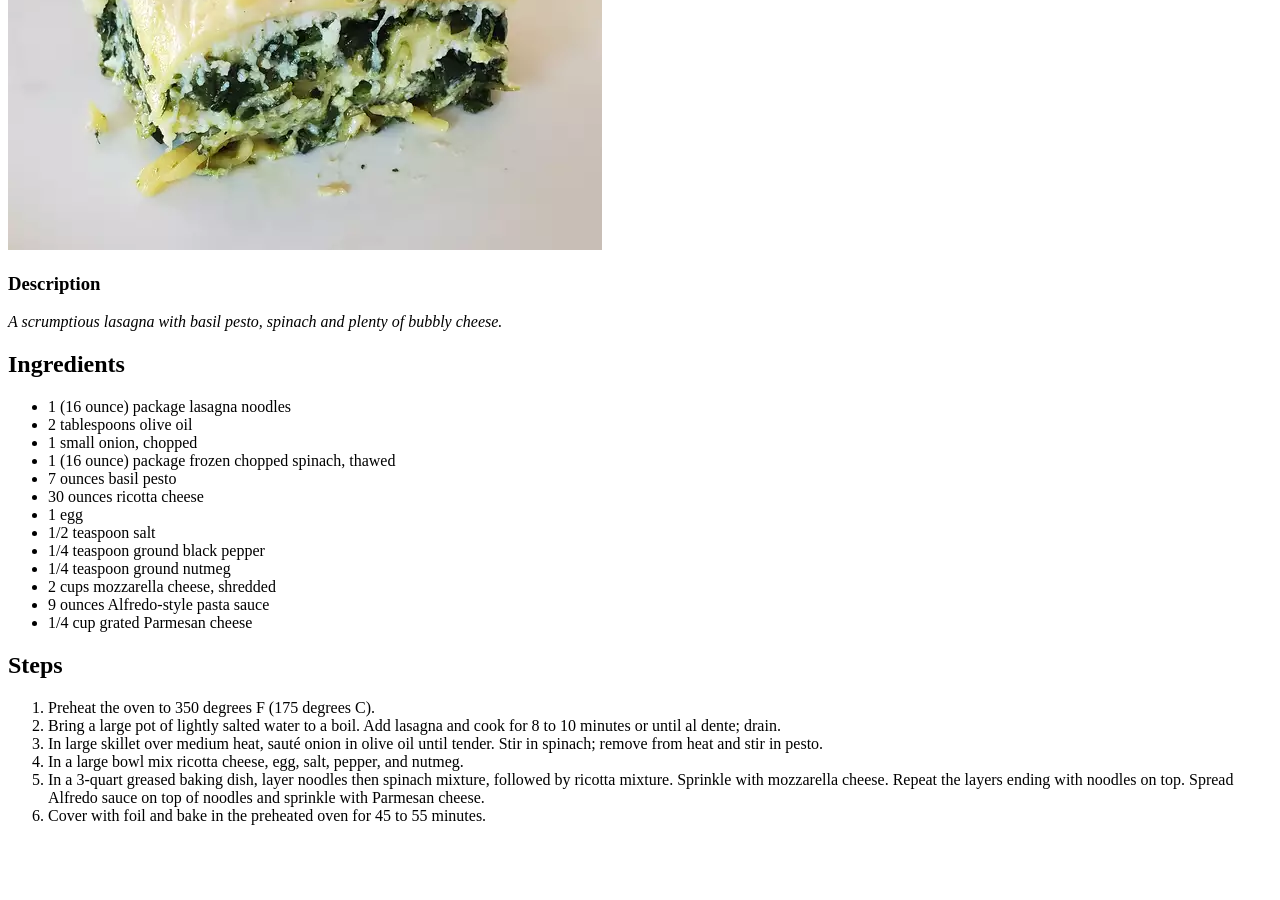
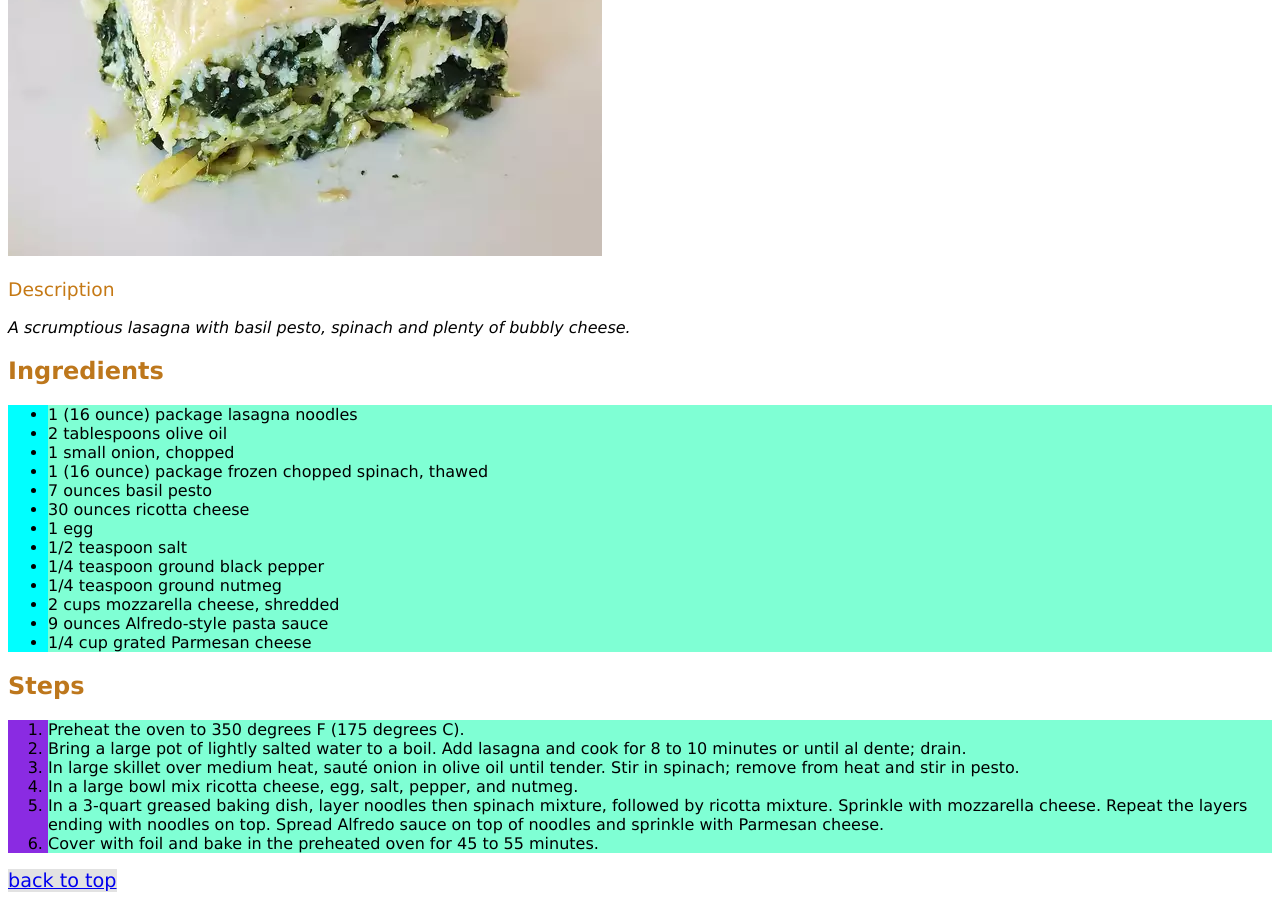
Before and after one commit to Isaacans/odin-recipes, a plain HTML site: page recipes/lasagna.html in a window 1280 px wide. Shown: the part 254-1154 px from the top of the page. Before the commit the page ends 1095 px from the top, so only its background shows below. Drawn offline with Linux system fonts and the light colour scheme.

Commit message:
Add external CSS to current webpages

```diff
--- a/recipes/lasagna.html
+++ b/recipes/lasagna.html
@@ -5,13 +5,15 @@
     <meta http-equiv="X-UA-Compatible" content="IE=edge">
     <meta name="viewport" content="width=device-width, initial-scale=1.0">
     <title>Lasagna Odin Recipes</title>
+    <link rel="stylesheet" href="../style.css">
 </head>
 <body>
+    <a name="top"></a>
     <a href="../index.html">Back to Homepage</a>
     <h1>Pesto Lasagna</h1>
     <img src="../images/lasagna.webp" alt="Photo of a portion of lasagna on a plate">
     <h3>Description</h3>
-    <em>A scrumptious lasagna with basil pesto, spinach and plenty of bubbly cheese.</em>
+    <p><em>A scrumptious lasagna with basil pesto, spinach and plenty of bubbly cheese.</em></p>
     <h2>Ingredients</h2>
     <ul>
         <li>1 (16 ounce) package lasagna noodles</li>
@@ -38,5 +40,6 @@
         <li>In a 3-quart greased baking dish, layer noodles then spinach mixture, followed by ricotta mixture. Sprinkle with mozzarella cheese. Repeat the layers ending with noodles on top. Spread Alfredo sauce on top of noodles and sprinkle with Parmesan cheese.</li>
         <li>Cover with foil and bake in the preheated oven for 45 to 55 minutes.</li>
     </ol>
+    <a href="#top">back to top</a>
 </body>
 </html>
--- /dev/null
+++ b/style.css
@@ -0,0 +1,32 @@
+body {
+    font-family: Verdana, Arial, sans-serif;
+}
+h1 {
+    font-weight: 900;
+    color:saddlebrown;
+}
+h2 {
+    font-weight: 700;
+    color: rgb(189, 119, 28);
+}
+h3 {
+    font-weight: 500;
+    color:rgb(197, 121, 21);
+    font-style: normal;
+}
+ul {
+    background-color: aqua;
+}
+ol {
+    background-color: blueviolet;
+}
+li {
+    background-color: aquamarine;
+}
+a {
+    background-color: rgb(226, 226, 226);
+    font-size: larger;
+}
+.list-link {
+    background-color: unset;
+}
```
Also changed, not shown: index.html (+2 -1 lines), recipes/air-fryer-baked-potatoes.html (+3 -0 lines), recipes/dry-rub-air-fried-chicken-wings.html (+3 -0 lines).
